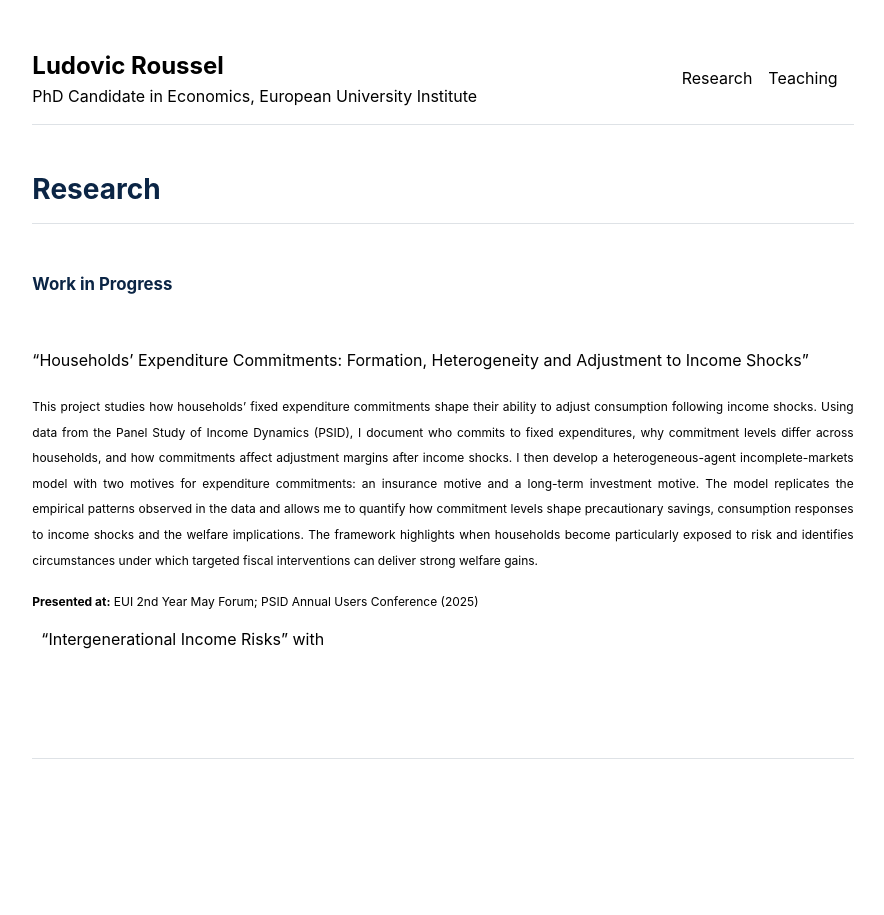
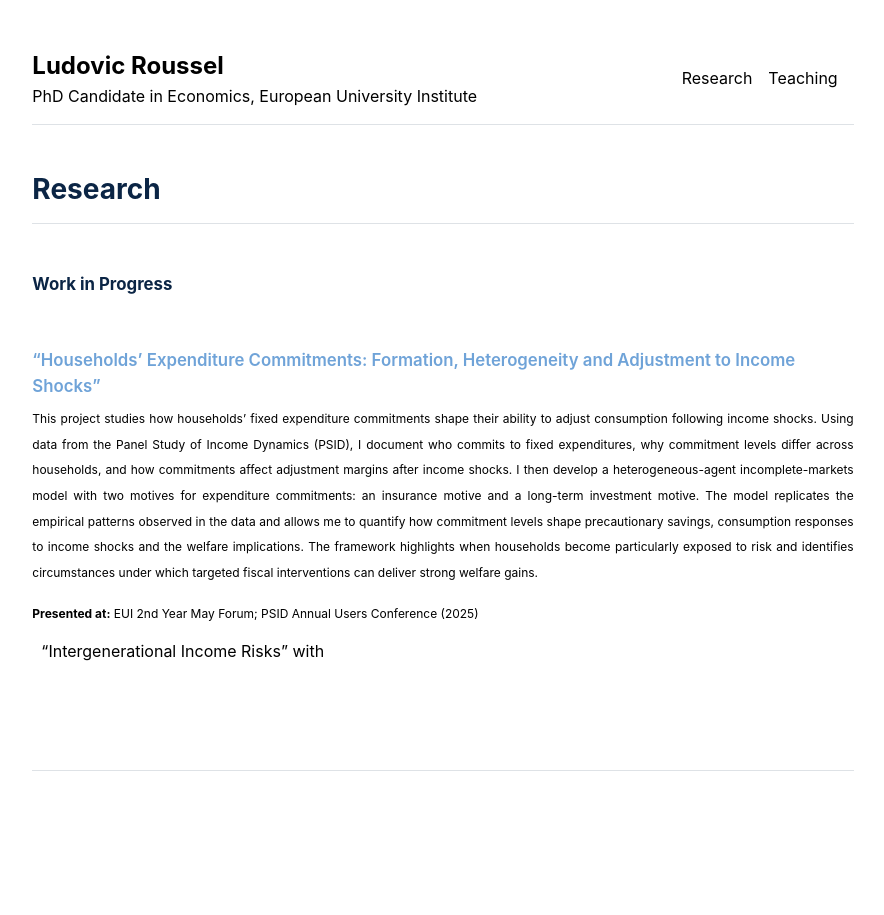
Before and after one commit to LudovicRoussel/ludovicroussel.github.io, a Jekyll site: the page built from Research/Research.md, in a window 1280 px wide. Shown: the whole page, without its empty margins (197-1081 px from the left). Built offline with Jekyll 4.4.1, drawn with Linux system fonts in a browser that asks for light colours.

Commit message:
Update Research.md

```diff
--- a/Research/Research.md
+++ b/Research/Research.md
@@ -10,7 +10,10 @@ title: "Research"
 
 &nbsp;
 
-"Households’ Expenditure Commitments: Formation, Heterogeneity and Adjustment to Income Shocks"
+<div class="paper-title">
+“Households’ Expenditure Commitments: Formation, Heterogeneity and Adjustment to Income Shocks”
+</div>
+
 
 <p align="justify">
 <sub>
```
